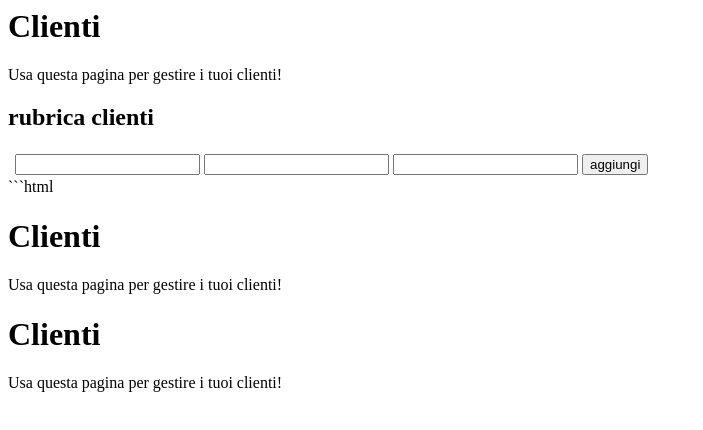
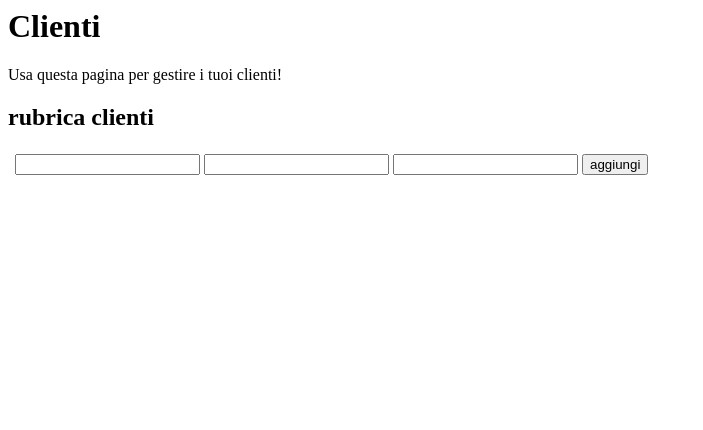
Before and after one commit to ananas666/ananas666.github.io, a plain HTML site: page index.html in a window 1280 px wide. Shown: the whole page, without its empty margins (0-703 px from the left). Drawn offline with Linux system fonts and the light colour scheme.

Commit message:
Update index.html

````diff
--- a/index.html
+++ b/index.html
@@ -195,7 +195,7 @@
 			}
 		</script>
 	</body>
-</html> ```html
+</html>
 <html>
 	<head>
 		<title>Clienti</title> <!-- Titolo della pagina -->
@@ -328,8 +328,6 @@
 		</script>
 	</head>
 	<body>
-		<h1>Clienti</h1> <!-- Titolo principale della pagina -->
-		<p>Usa questa pagina per gestire i tuoi clienti!</p> <!-- Istruzioni per l'utente -->
 		<div id="target"></div> <!-- Contenitore per la tabella dei clienti -->
 		<script>
 			var rubrica = new Tabella("rubrica clienti"); // Crea una nuova tabella per i clienti
@@ -407,8 +405,7 @@
 		</script>
 	</head>
 	<body>
-		<h1>Clienti</h1> <!-- Titolo principale della pagina -->
-		<p>Usa questa pagina per gestire i tuoi clienti!</p> <!-- Istruzioni per l'utente -->
+
 		<div id="target"></div> <!-- Contenitore per la tabella dei clienti -->
 		<script>
 			var rubrica = new Tabella("rubrica clienti"); // Crea una nuova tabella per i clienti
````
